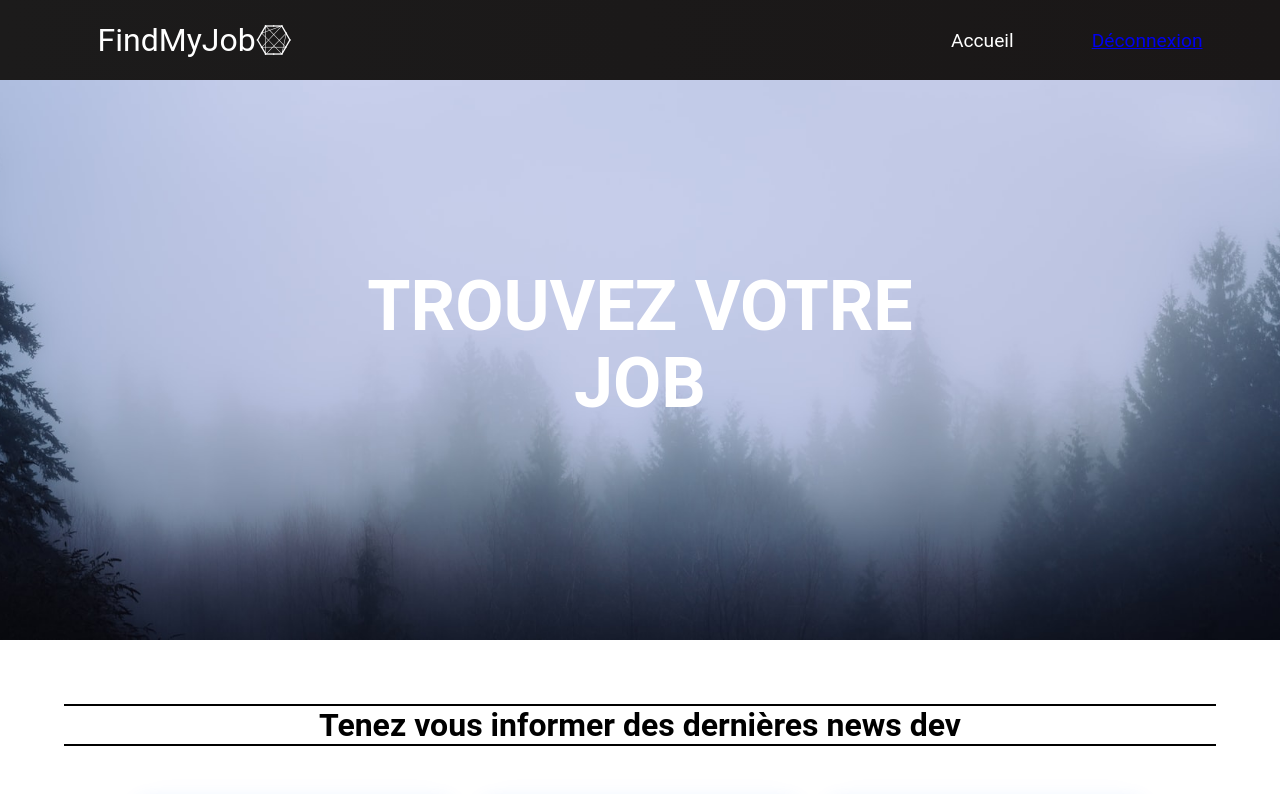
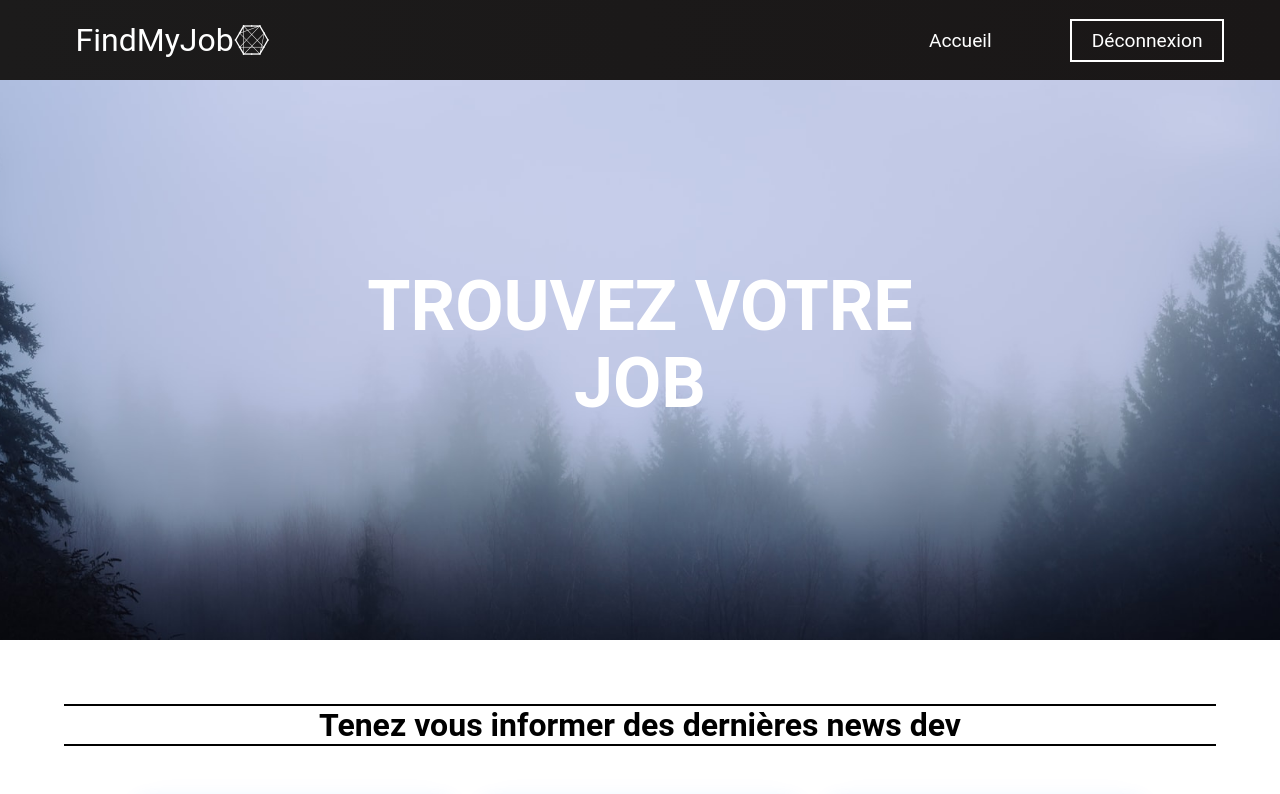
Before and after one commit to Thoms-C/Hackathon-2, a React (Create React App) app in the folder findmyjob/: page / in a window 1280 px wide. Shown: the top 794 px of the page. Built offline with nearby package versions, Linux system fonts and the light colour scheme; grey boxes are pictures that could not be loaded.

Commit message:
Add 'button' property to make render

```diff
--- a/findmyjob/src/components/NavbarStyled.css
+++ b/findmyjob/src/components/NavbarStyled.css
@@ -73,6 +73,15 @@
 
 .menu-icon {
   display: none;
+}
+
+.btn--outline {
+  background-color: transparent;
+  color: white;
+  padding: 8px 20px;
+  border: 2px solid white;
+  transition: all 0.3s ease-out;
+  text-decoration: none;
 }
 
 @media screen and (max-width: 960px) {
```
